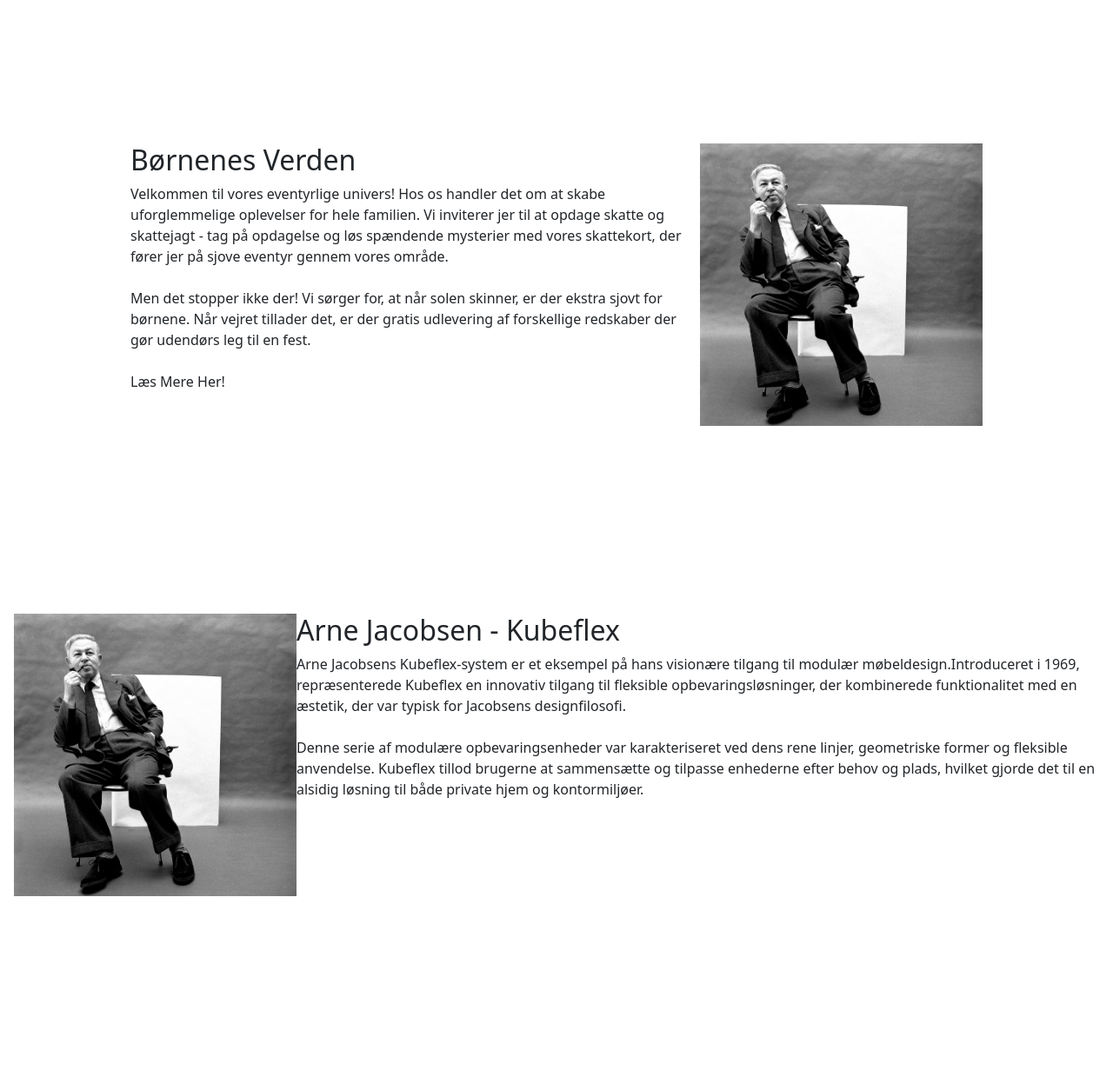
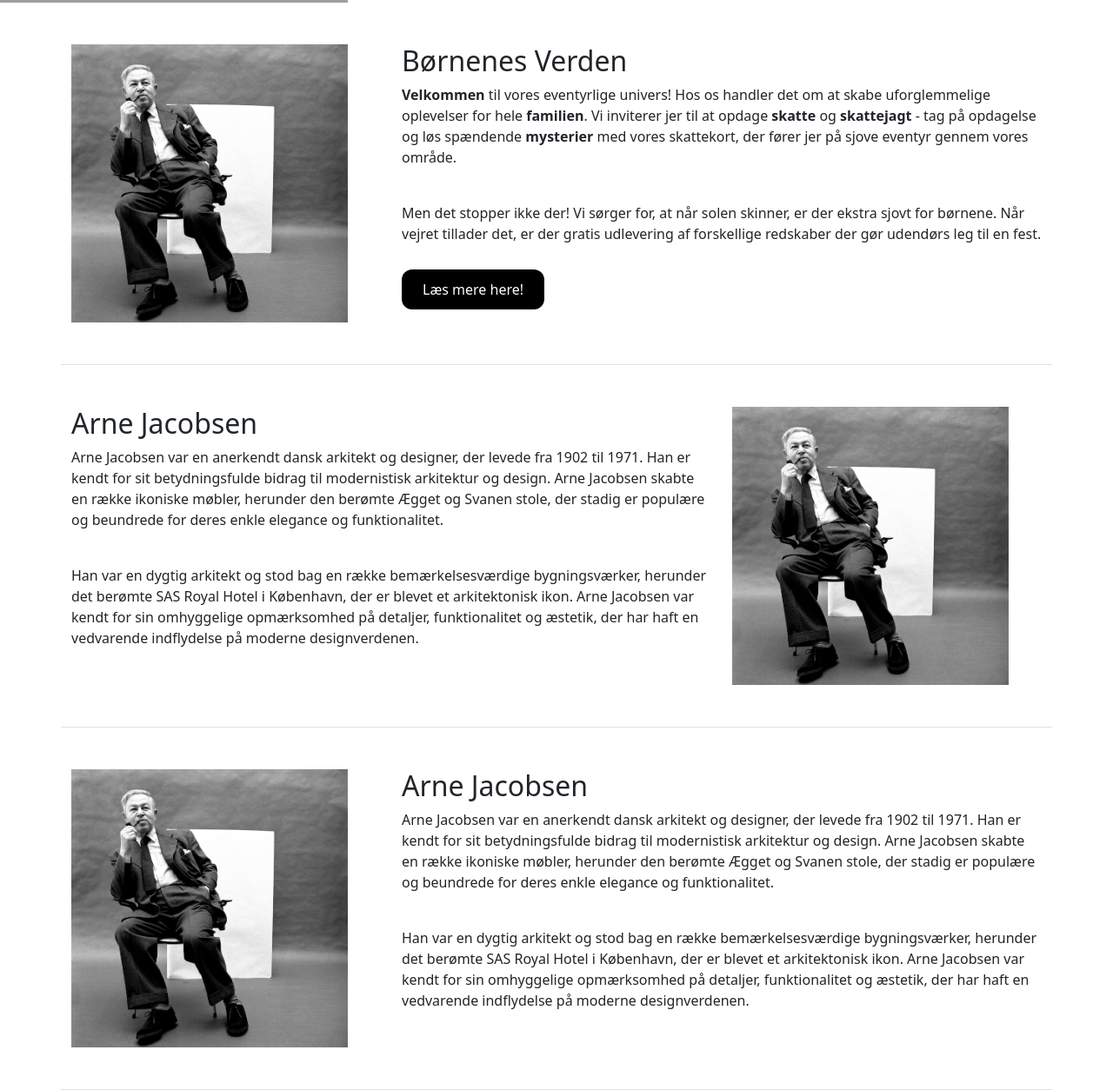
Before and after one commit to NimNim20/EksamensProjekt, a website: page Bootstrap-temp/src/index.html in a window 1280 px wide. Shown: the part 335-1589 px from the top of the page at 87% size. Before the commit the page ends 1382 px from the top, so only its background shows below. Drawn offline with nearby package versions, Linux system fonts and the light colour scheme; grey boxes are pictures that could not be loaded.

Commit message:
Working on menu and search bar

```diff
--- a/Bootstrap-temp/src/index.html
+++ b/Bootstrap-temp/src/index.html
@@ -1,55 +1,141 @@
-<!doctype html>
+<!DOCTYPE html>
 <html lang="en">
+
 <head>
-    <meta charset="utf-8">
-    <meta name="viewport" content="width=device-width, initial-scale=1">
+  <meta charset="utf-8" />
+  <meta name="viewport" content="width=device-width, initial-scale=1" />
   <title>Trapholt - Arne Jacobsen</title>
-    <link rel="stylesheet" href="css/main.css">
+  <link rel="stylesheet" href="css/main.css" />
 </head>
+
 <body>
+
   <div class="container-fluid g-0">
-      <img src="../../img/Kubeflex.jpg" class="img-fluid" alt="bootstrap">
+    <!-- Dropdown menu testing -->
+    <div class="row">
+      <div class="col-1 btn-group dropend">
+        <button type="button" class="btn btn-secondary dropdown-toggle" data-bs-toggle="dropdown" aria-expanded="false">
+          Dropend
+        </button>
+        <ul class="dropdown-menu">
+          <li><a class="dropdown-item" href="#">Menu item</a></li>
+          <li><a class="dropdown-item" href="#">Menu item</a></li>
+          <li><a class="dropdown-item" href="#">Menu item</a></li>
+        </ul>
+      </div>
+
+      <form class="col d-flex" role="search">
+        <input class="me-2" type="search" placeholder="Search" aria-label="Search">
+        <button class="btn btn-outline-success" type="submit">Search</button>
+      </form>
+      <!-- Dropdown menu testing -->
+    </div>
+
+    <img src="../../img/Kubeflex.jpg" class="img-fluid" alt="bootstrap" />
 
     <!-- First block of informative text -->
-      <div class="clearfix" style="margin: 200px 150px 200px 150px;">
-        <img src="../../img/Arne Jacobsen forside .jpeg" class="col-md-6 float-md-end mb-3 ms-md-3" alt="..." style="height: 325px; width: 325px; margin-left: 50px;">
+    <div class="container border-bottom">
+      <div class="row align-items-start py-5">
+        <div class="col-4">
+          <img src="../../img/Arne Jacobsen forside .jpeg" alt="bootstrap" style="height: 40vh" />
+        </div>
 
-        <h2>
-          Børnenes Verden
-        </h2>
+        <div class="col">
+          <h2>Børnenes Verden</h2>
           <p>
-          Velkommen til vores eventyrlige univers! Hos os handler det om at skabe uforglemmelige oplevelser for hele familien. Vi inviterer jer til at opdage skatte og skattejagt - tag på opdagelse og løs spændende mysterier med vores skattekort, der fører jer på sjove eventyr gennem vores område.
-          <br>
-          <br>
-          Men det stopper ikke der! Vi sørger for, at når solen skinner, er der ekstra sjovt for børnene. Når vejret tillader det, er der gratis udlevering af forskellige redskaber der gør udendørs leg til en fest.
-          <br>
-          <br>
-          Læs Mere Her!
+            <strong>Velkommen</strong> til vores eventyrlige univers! Hos os
+            handler det om at skabe uforglemmelige oplevelser for hele
+            <strong>familien</strong>. Vi inviterer jer til at opdage <strong>skatte</strong> og <strong>skattejagt</strong> -
+            tag på opdagelse og løs spændende <strong>mysterier</strong> med vores skattekort,
+            der fører jer på sjove eventyr gennem vores område.
           </p>
+          <br />
+
+          <p>
+            Men det stopper ikke der! Vi sørger for, at når solen skinner, er
+            der ekstra sjovt for børnene. Når vejret tillader det, er der
+            gratis udlevering af forskellige redskaber der gør udendørs leg
+            til en fest.
+          </p>
+          <br />
+
+          <p>
+            <a href="#" style="text-decoration: none; color: white; background-color: black; border-radius: 12px; padding: 12px 24px;">Læs mere here!</a>
+          </p>
+        </div>
+      </div>
     </div>
     <!-- First block of informative text -->
 
     <!-- Second block of informative text -->
-      <div class="clearfix">
-        <img src="../../img/Arne Jacobsen forside .jpeg" class="col-md-6 float-md-start mb-3 ms-md-3 ma-s50" alt="..." style="height: 325px; width: 325px;">
-
-        <h2>
-          Arne Jacobsen - Kubeflex
-        </h2>
+    <div class="container border-bottom">
+      <div class="row align-items-start py-5">
+        <div class="col">
+          <h2>Arne Jacobsen</h2>
+          <p>
+            Arne Jacobsen var en anerkendt dansk arkitekt og designer, der
+            levede fra 1902 til 1971. Han er kendt for sit betydningsfulde
+            bidrag til modernistisk arkitektur og design. Arne Jacobsen skabte
+            en række ikoniske møbler, herunder den berømte Ægget og Svanen
+            stole, der stadig er populære og beundrede for deres enkle
+            elegance og funktionalitet.
+          </p>
+          <br />
 
           <p>
-          Arne Jacobsens Kubeflex-system er et eksempel på hans visionære tilgang til modulær møbeldesign.Introduceret i 1969, repræsenterede Kubeflex en innovativ tilgang til fleksible opbevaringsløsninger, der kombinerede funktionalitet med en æstetik, der var typisk for Jacobsens designfilosofi.
-          <br>
-          <br>
-          Denne serie af modulære opbevaringsenheder var karakteriseret ved dens rene linjer, geometriske former og fleksible anvendelse. Kubeflex tillod brugerne at sammensætte og tilpasse enhederne efter behov og plads, hvilket gjorde det til en alsidig løsning til både private hjem og kontormiljøer.
+            Han var en dygtig arkitekt og stod bag en række bemærkelsesværdige
+            bygningsværker, herunder det berømte SAS Royal Hotel i København,
+            der er blevet et arkitektonisk ikon. Arne Jacobsen var kendt for
+            sin omhyggelige opmærksomhed på detaljer, funktionalitet og
+            æstetik, der har haft en vedvarende indflydelse på moderne
+            designverdenen.
+          </p>
+        </div>
 
-        </p>
+        <div class="col-4">
+          <img src="../../img/Arne Jacobsen forside .jpeg" alt="bootstrap" style="height: 40vh" />
+        </div>
+      </div>
     </div>
     <!-- Second block of informative text -->
 
+    <!-- Third block of informative text -->
+    <div class="container border-bottom">
+      <div class="row align-items-start py-5">
+        <div class="col-4">
+          <img src="../../img/Arne Jacobsen forside .jpeg" alt="bootstrap" style="height: 40vh" />
         </div>
 
+        <div class="col">
+          <h2>Arne Jacobsen</h2>
+          <p>
+            Arne Jacobsen var en anerkendt dansk arkitekt og designer, der
+            levede fra 1902 til 1971. Han er kendt for sit betydningsfulde
+            bidrag til modernistisk arkitektur og design. Arne Jacobsen skabte
+            en række ikoniske møbler, herunder den berømte Ægget og Svanen
+            stole, der stadig er populære og beundrede for deres enkle
+            elegance og funktionalitet.
+          </p>
+          <br />
 
-    <script src="https://cdn.jsdelivr.net/npm/bootstrap@5.2.3/dist/js/bootstrap.bundle.min.js" integrity="sha384-kenU1KFdBIe4zVF0s0G1M5b4hcpxyD9F7jL+jjXkk+Q2h455rYXK/7HAuoJl+0I4" crossorigin="anonymous"></script>
+          <p>
+            Han var en dygtig arkitekt og stod bag en række bemærkelsesværdige
+            bygningsværker, herunder det berømte SAS Royal Hotel i København,
+            der er blevet et arkitektonisk ikon. Arne Jacobsen var kendt for
+            sin omhyggelige opmærksomhed på detaljer, funktionalitet og
+            æstetik, der har haft en vedvarende indflydelse på moderne
+            designverdenen.
+          </p>
+        </div>
+      </div>
+    </div>
+    <!-- Third block of informative text -->
+
+  </div>
+
+  <script src="https://cdn.jsdelivr.net/npm/bootstrap@5.2.3/dist/js/bootstrap.bundle.min.js"
+    integrity="sha384-kenU1KFdBIe4zVF0s0G1M5b4hcpxyD9F7jL+jjXkk+Q2h455rYXK/7HAuoJl+0I4"
+    crossorigin="anonymous"></script>
 </body>
+
 </html>
```
Lines whose indentation alone changed are shown as unchanged.
